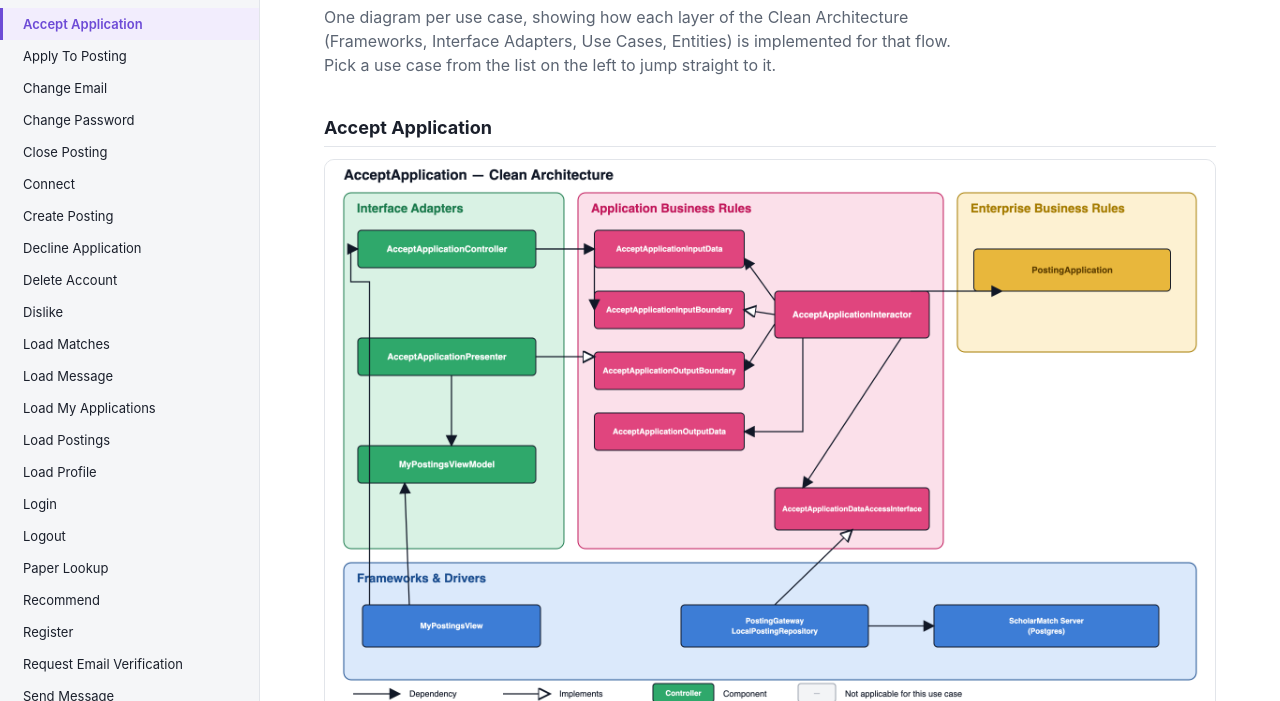
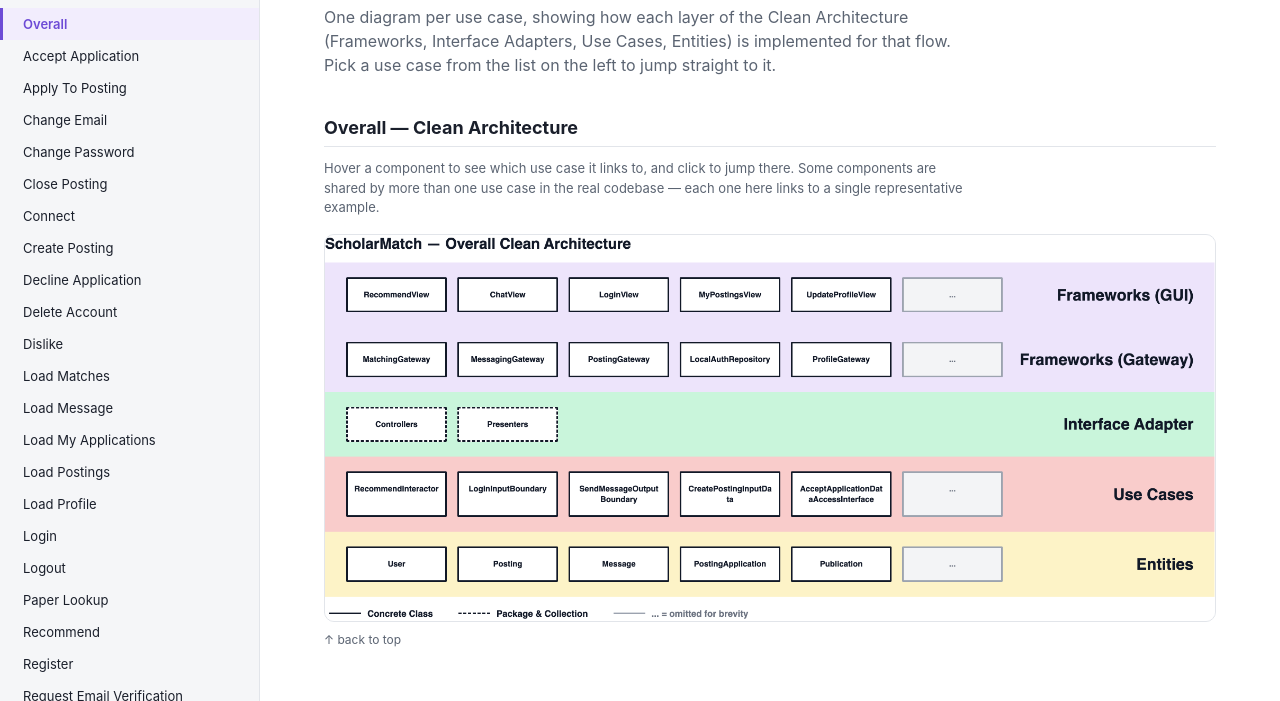
Before and after one commit to Guancheng-Chen/ScholarMatch, a plain HTML site: page docs/ca-visuals/index.html in a window 1280 px wide. Shown: the part 74-775 px from the top of the page. Drawn offline with Linux system fonts and the light colour scheme.

Commit message:
docs: Add a clickable Overall diagram to the CA visuals gallery

```diff
--- a/docs/ca-visuals/index.html
+++ b/docs/ca-visuals/index.html
@@ -147,6 +147,33 @@
     a.top-link:hover {
         color: var(--accent);
     }
+
+    section.overall .frame {
+        position: relative;
+    }
+
+    section.overall p.hint {
+        color: var(--text-muted);
+        font-size: 13px;
+        margin: 0 0 16px;
+        max-width: 640px;
+        line-height: 1.5;
+    }
+
+    .hotspot {
+        position: absolute;
+        border: 2px solid transparent;
+        border-radius: 6px;
+        cursor: pointer;
+        transition: background 0.1s, border-color 0.1s;
+    }
+
+    .hotspot:hover,
+    .hotspot:focus-visible {
+        background: rgba(109, 75, 214, 0.16);
+        border-color: var(--accent);
+        outline: none;
+    }
 </style>
 </head>
 <body id="top">
@@ -198,12 +225,98 @@
         "UpdateProfile"
     ];
 
+    // Boxes in Overall-ca-visuals.png, measured directly from the image's pixel grid
+    // (3362x1460) and expressed as percentages so the overlay scales with the image.
+    // Several classes (ChatView, MyPostingsView, MatchingGateway, User, ...) are shared by
+    // more than one use case in the real codebase — each hotspot links to one representative
+    // use case, not an exhaustive list of everywhere that class is used.
+    const overallHotspots = [
+        { top: 10.82, left: 2.38, width: 11.30, height: 9.25, label: "RecommendView", target: "Recommend" },
+        { top: 10.82, left: 14.87, width: 11.30, height: 9.25, label: "ChatView", target: "SendMessage" },
+        { top: 10.82, left: 27.36, width: 11.30, height: 9.25, label: "LoginView", target: "Login" },
+        { top: 10.82, left: 39.86, width: 11.30, height: 9.25, label: "MyPostingsView", target: "CreatePosting" },
+        { top: 10.82, left: 52.35, width: 11.30, height: 9.25, label: "UpdateProfileView", target: "UpdateProfile" },
+
+        { top: 27.60, left: 2.38, width: 11.30, height: 9.25, label: "MatchingGateway", target: "LoadMatches" },
+        { top: 27.60, left: 14.87, width: 11.30, height: 9.25, label: "MessagingGateway", target: "SendMessage" },
+        { top: 27.60, left: 27.36, width: 11.30, height: 9.25, label: "PostingGateway", target: "LoadPostings" },
+        { top: 27.60, left: 39.86, width: 11.30, height: 9.25, label: "LocalAuthRepository", target: "Login" },
+        { top: 27.60, left: 52.35, width: 11.30, height: 9.25, label: "ProfileGateway", target: "LoadProfile" },
+
+        { top: 61.16, left: 2.38, width: 11.30, height: 11.78, label: "RecommendInteractor", target: "Recommend" },
+        { top: 61.16, left: 14.87, width: 11.30, height: 11.78, label: "LoginInputBoundary", target: "Login" },
+        { top: 61.16, left: 27.36, width: 11.30, height: 11.78, label: "SendMessageOutputBoundary", target: "SendMessage" },
+        { top: 61.16, left: 39.86, width: 11.30, height: 11.78, label: "CreatePostingInputData", target: "CreatePosting" },
+        { top: 61.16, left: 52.35, width: 11.30, height: 11.78, label: "AcceptApplicationDataAccessInterface", target: "AcceptApplication" },
+
+        { top: 80.68, left: 2.38, width: 11.30, height: 9.25, label: "User", target: "Register" },
+        { top: 80.68, left: 14.87, width: 11.30, height: 9.25, label: "Posting", target: "LoadPostings" },
+        { top: 80.68, left: 27.36, width: 11.30, height: 9.25, label: "Message", target: "LoadMessage" },
+        { top: 80.68, left: 39.86, width: 11.30, height: 9.25, label: "PostingApplication", target: "ApplyToPosting" },
+        { top: 80.68, left: 52.35, width: 11.30, height: 9.25, label: "Publication", target: "PaperLookup" }
+    ];
+
     function toTitle(slug) {
         return slug.replace(/([a-z])([A-Z])/g, "$1 $2");
     }
 
     const navList = document.getElementById("nav-list");
     const usecaseList = document.getElementById("usecase-list");
+
+    // Overall diagram: pinned as the first entry, above the per-use-case list.
+    {
+        const navItem = document.createElement("li");
+        const navLink = document.createElement("a");
+        navLink.href = "#uc-overall";
+        navLink.textContent = "Overall";
+        navLink.dataset.target = "uc-overall";
+        navItem.appendChild(navLink);
+        navList.appendChild(navItem);
+
+        const section = document.createElement("section");
+        section.className = "usecase overall";
+        section.id = "uc-overall";
+
+        const heading = document.createElement("h2");
+        heading.textContent = "Overall — Clean Architecture";
+        section.appendChild(heading);
+
+        const hint = document.createElement("p");
+        hint.className = "hint";
+        hint.textContent = "Hover a component to see which use case it links to, and click " +
+            "to jump there. Some components are shared by more than one use case in the real " +
+            "codebase — each one here links to a single representative example.";
+        section.appendChild(hint);
+
+        const frame = document.createElement("div");
+        frame.className = "frame";
+        const img = document.createElement("img");
+        img.src = "Overall-ca-visuals.png";
+        img.alt = "Overall Clean Architecture layers across the whole app";
+        frame.appendChild(img);
+
+        for (const spot of overallHotspots) {
+            const hotspot = document.createElement("a");
+            hotspot.className = "hotspot";
+            hotspot.href = "#uc-" + spot.target;
+            hotspot.title = spot.label + " → " + toTitle(spot.target);
+            hotspot.style.top = spot.top + "%";
+            hotspot.style.left = spot.left + "%";
+            hotspot.style.width = spot.width + "%";
+            hotspot.style.height = spot.height + "%";
+            frame.appendChild(hotspot);
+        }
+
+        section.appendChild(frame);
+
+        const topLink = document.createElement("a");
+        topLink.className = "top-link";
+        topLink.href = "#top";
+        topLink.textContent = "↑ back to top";
+        section.appendChild(topLink);
+
+        usecaseList.appendChild(section);
+    }
 
     for (const slug of useCases) {
         const title = toTitle(slug);
```
